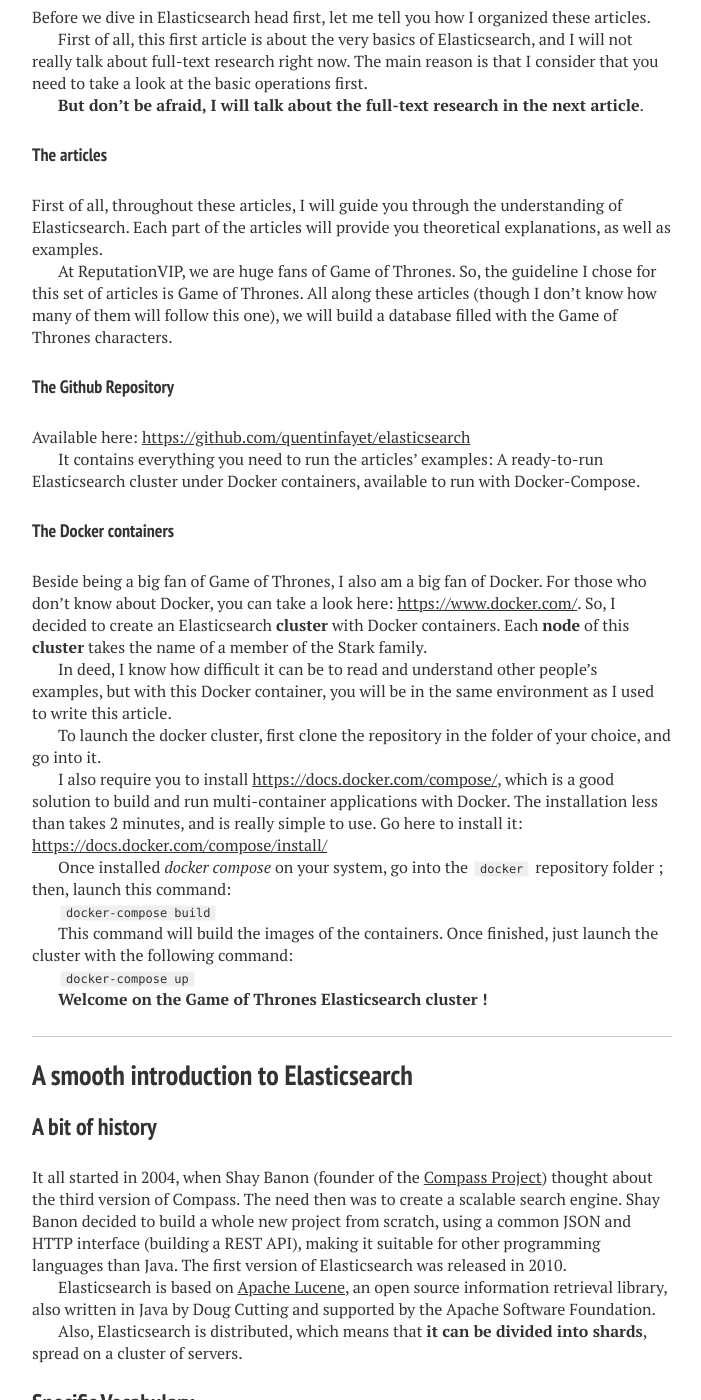
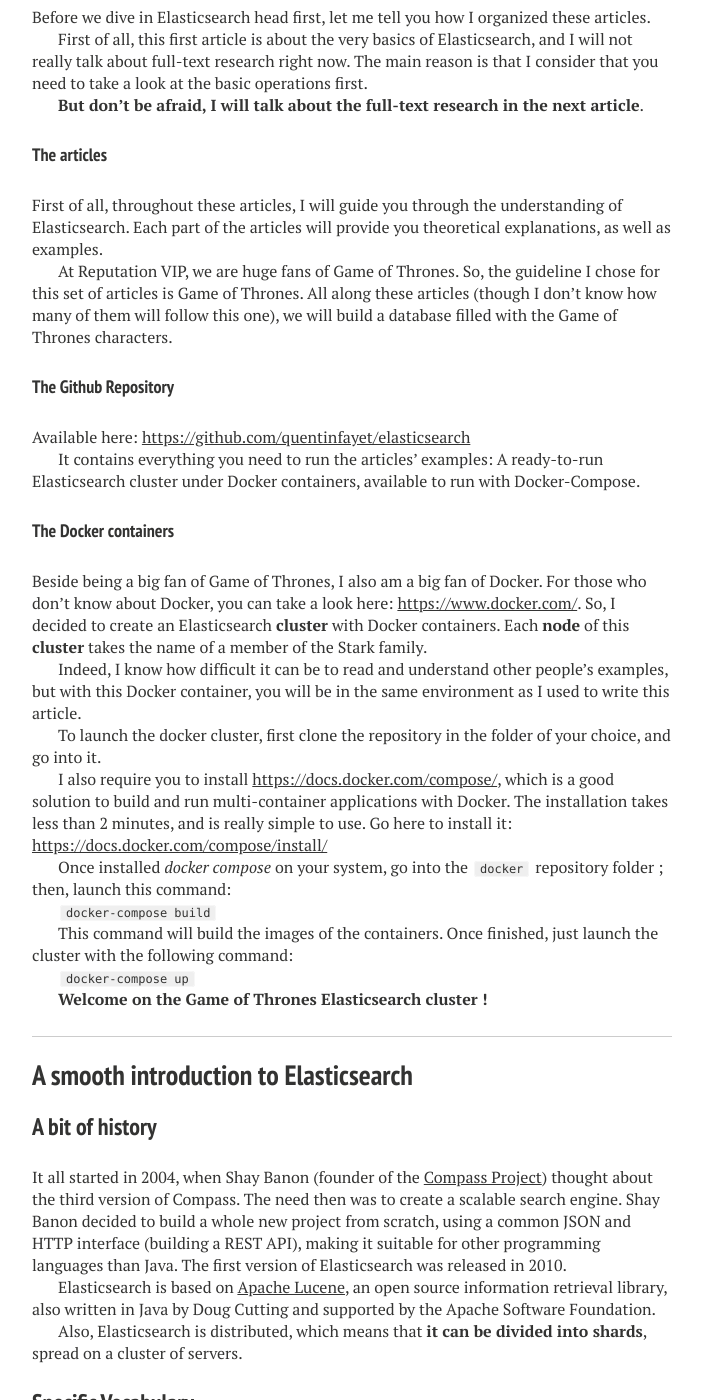
Before and after one commit to semji/reputationvip.github.io, a Jekyll site: the page built from _posts/2015-07-08-elasticsearch-is-coming.md, in a window 1280 px wide and 1400 px high, scrolled down 947 px. Shown: the whole window, without its empty margins (288-989 px from the left). Built offline with Jekyll 4.4.1, drawn with Linux system fonts in a browser that asks for light colours; nearby versions of some CDN libraries; comment, search, counter and statistics services are not loaded.

Commit message:
Fixed company name and english grammar

```diff
--- a/_posts/2015-07-08-elasticsearch-is-coming.md
+++ b/_posts/2015-07-08-elasticsearch-is-coming.md
@@ -42,7 +42,7 @@
 First of all, throughout these articles, I will guide you through the understanding of Elasticsearch.
 Each part of the articles will provide you theoretical explanations, as well as examples.
 
-At ReputationVIP, we are huge fans of Game of Thrones. So, the guideline I chose for this set of articles is Game of Thrones.
+At Reputation VIP, we are huge fans of Game of Thrones. So, the guideline I chose for this set of articles is Game of Thrones.
 All along these articles (though I don't know how many of them will follow this one), we will build a database filled with the Game of Thrones characters.
 
 #### The Github Repository
@@ -57,12 +57,12 @@
 So, I decided to create an Elasticsearch **cluster** with Docker containers.
 Each **node** of this **cluster** takes the name of a member of the Stark family.
 
-In deed, I know how difficult it can be to read and understand other people's examples, but with this Docker container, you will be in the same environment as I used to write this article.
+Indeed, I know how difficult it can be to read and understand other people's examples, but with this Docker container, you will be in the same environment as I used to write this article.
 
 To launch the docker cluster, first clone the repository in the folder of your choice, and go into it.
 
 I also require you to install [https://docs.docker.com/compose/]( *docker compose*), which is a good solution to build and run multi-container applications with Docker.
-The installation less than takes 2 minutes, and is really simple to use. Go here to install it: [https://docs.docker.com/compose/install/](https://docs.docker.com/compose/install/)
+The installation takes less than 2 minutes, and is really simple to use. Go here to install it: [https://docs.docker.com/compose/install/](https://docs.docker.com/compose/install/)
 
 Once installed *docker compose* on your system, go into the `docker` repository folder ; then, launch this command:
 
```
